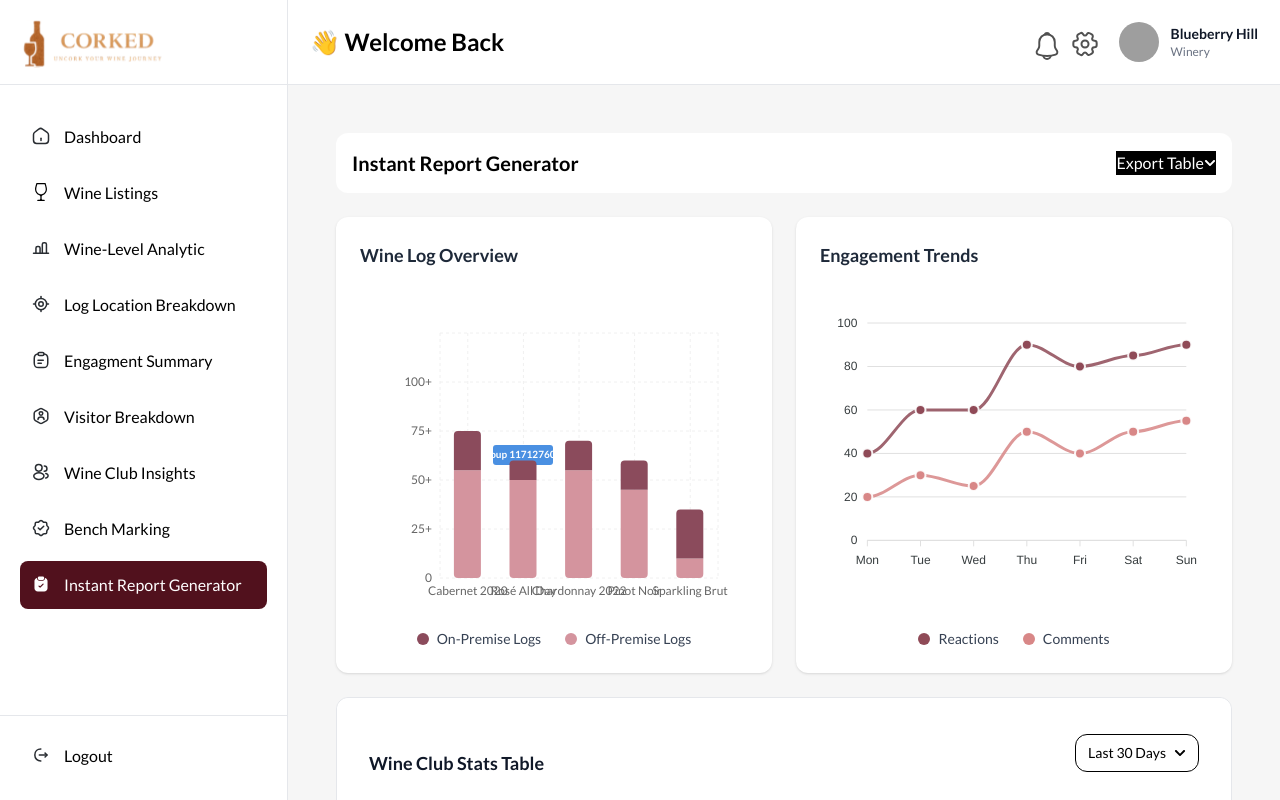
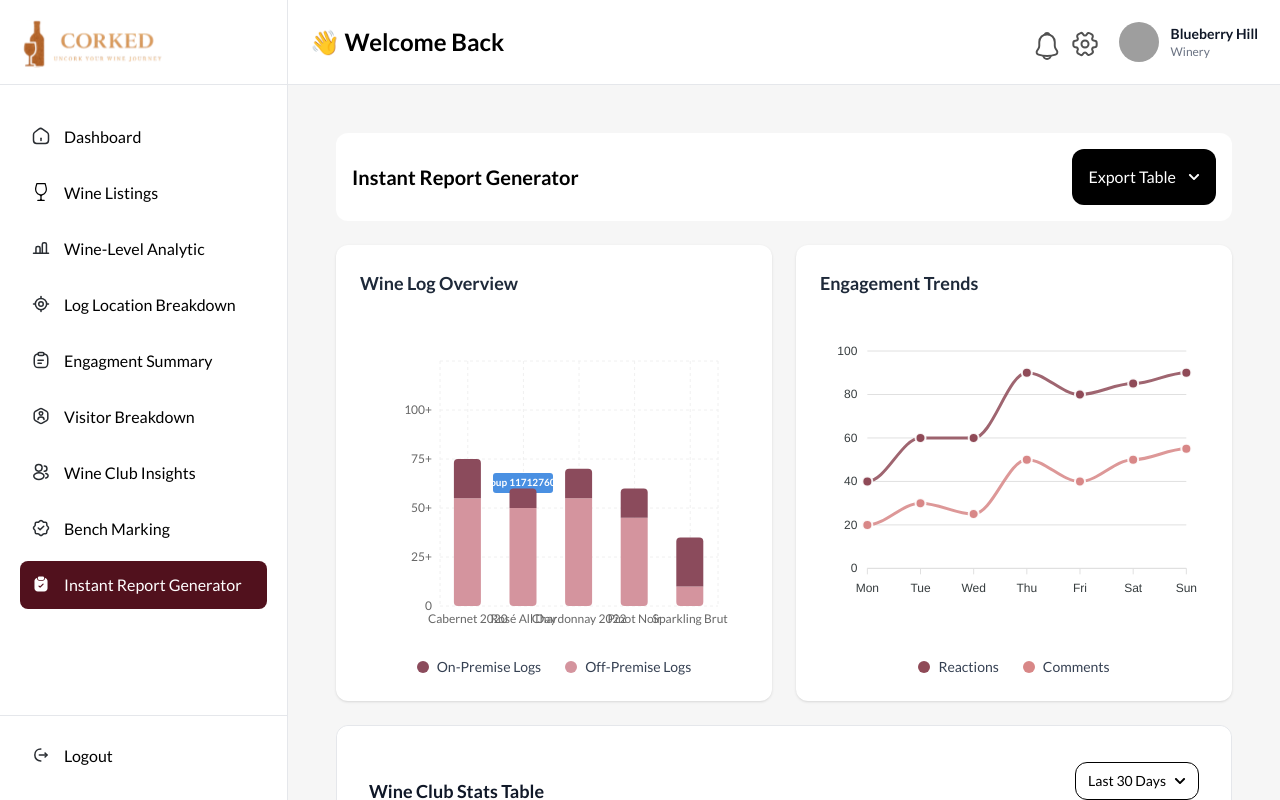
Before and after one commit to Awais-khalid11/Corked-App, a React (Vite) app: page /instant-report in a window 1280 px wide. Built offline with nearby package versions, Linux system fonts and the light colour scheme; grey boxes are pictures that could not be loaded.

Commit message:
changed button design

```diff
--- a/src/pages/InstantReport.jsx
+++ b/src/pages/InstantReport.jsx
@@ -126,7 +126,7 @@ const InstantReport = () => {
           label="Export Table"
           options={["Export as CSV", "Export as PDF", "Export as Excel"]}
           onSelect={(option) => console.log("Export:", option)}
-          className="bg-black text-white border-black hover:bg-gray-900"
+          className="bg-black text-white p-4 rounded-xl gap-3 "
         />
       </div>
 
```
Also changed, not shown: 1 other file (tests, documents, lock files or other folders).
